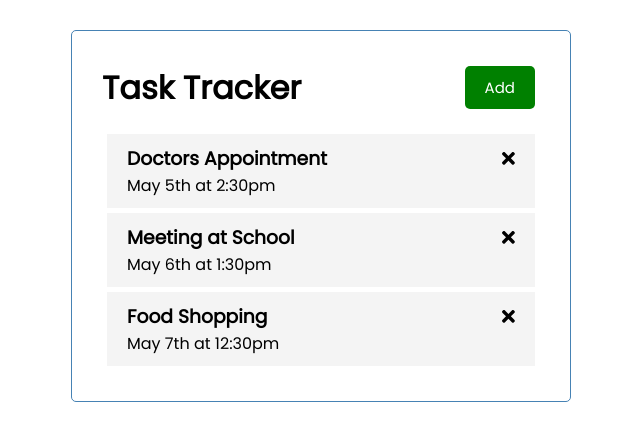
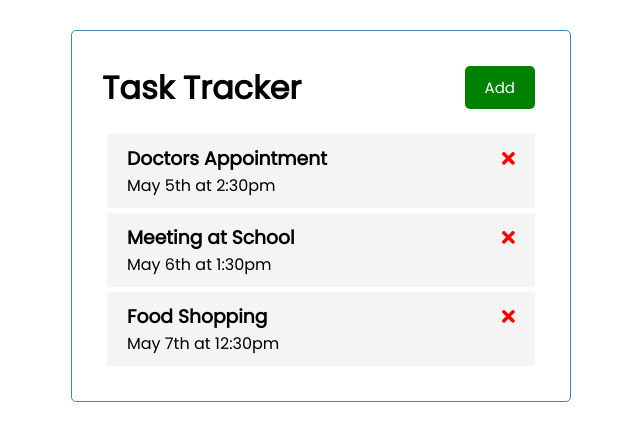
Before and after one commit to Toppedyk/angular-test, an Angular app: page / in a window 1280 px wide. Shown: the top 440 px of the page, without its empty margins (319-959 px from the left). Built offline with nearby package versions, Linux system fonts and the light colour scheme.

Commit message:
icon color

```diff
--- a/src/app/components/task-item/task-item.component.html
+++ b/src/app/components/task-item/task-item.component.html
@@ -1,4 +1,4 @@
 <div class="task">
-  <h3>{{task.text}} <fa-icon [icon]="faTimes"></fa-icon></h3>
+  <h3>{{task.text}} <fa-icon [ngStyle]="{'color': 'red'}" [icon]="faTimes"></fa-icon></h3>
   <p>{{task.day}}</p>
 </div>
```
